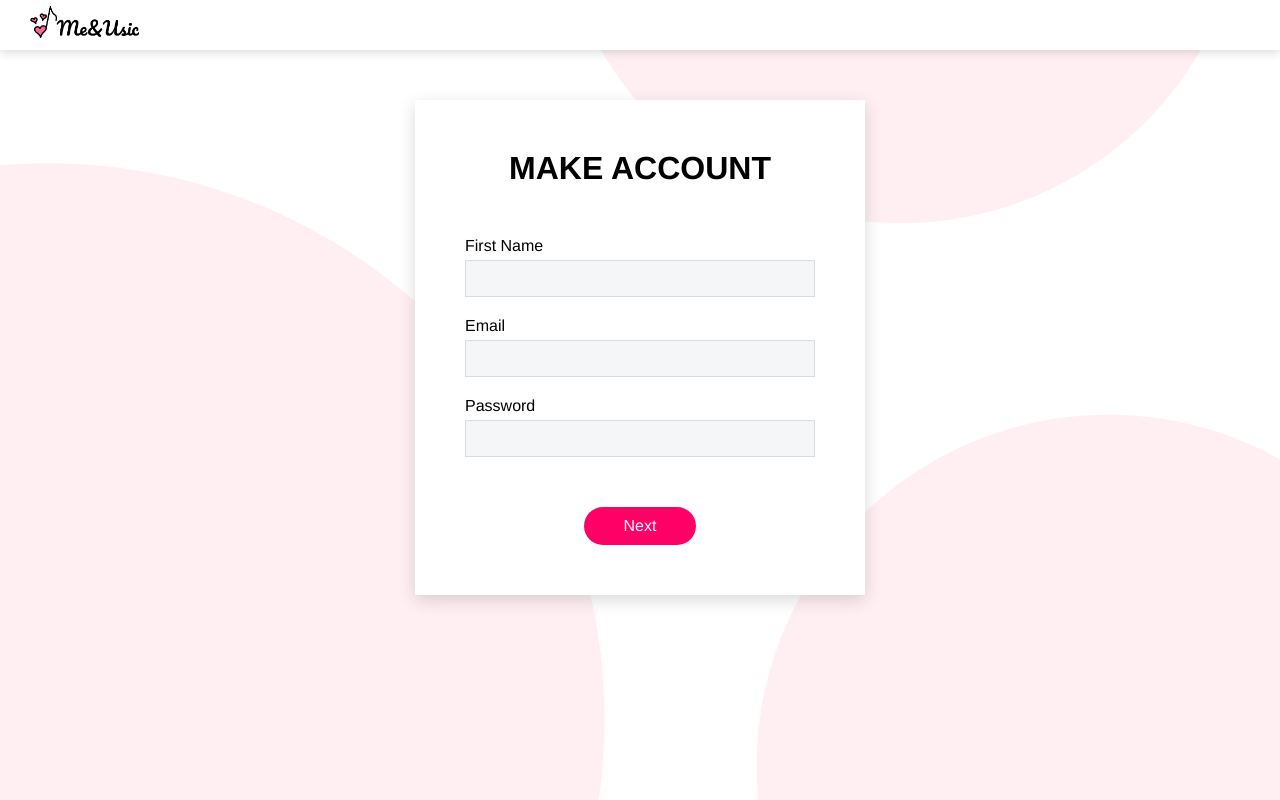
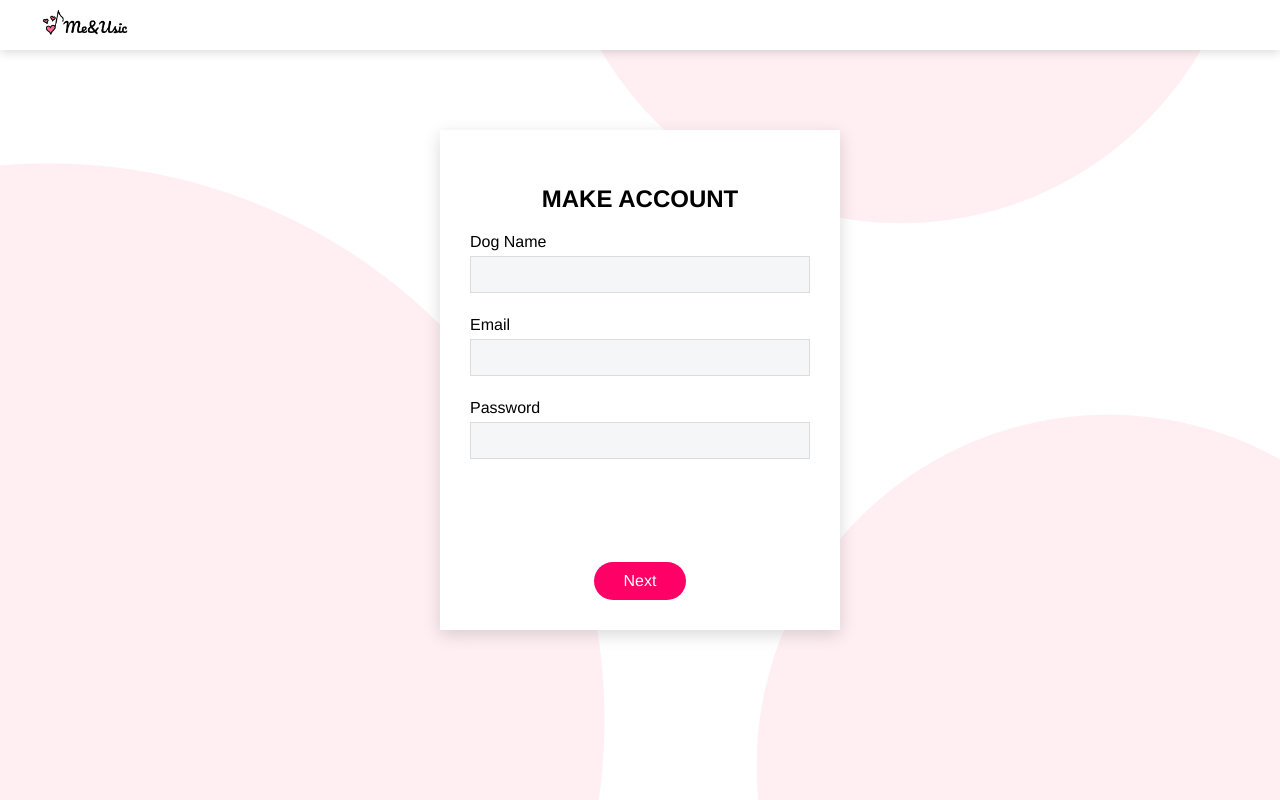
Before and after one commit to roelandvs/project-tech, a web app: file feature-first-version/index.html in a window 1280 px wide. Run offline with its HTML, style and script files only (its server is not run), Linux system fonts and the light colour scheme; some libraries are stand-ins or nearby versions.

Commit message:
last version

```diff
--- a/feature-first-version/css/style.css
+++ b/feature-first-version/css/style.css
@@ -27,23 +27,45 @@ main {
 	padding: 0 20px;
 }
 
-h1 {
-	font-size: 2em;
-	font-weight: 800;
-	margin: 0 auto 50px;
-	text-align: center;
+.register-main {
+  z-index: 6;
+  width: 100%;
+  height: 100%;
+  padding: 0 20px;
 }
 
 form {
   width: 100%;
 }
 
-input, textarea {
+label {
+  margin: 20px 0 0;
+  display: inline-block;
+}
+
+h1 {
+  margin: 20px auto;
+  text-align: center;
+  font-size: 1.5em;
+}
+
+h1 + label{
+  margin-top: 0;
+}
+
+fieldset {
+  border: 0px solid #DCDCDC;
+  margin: 20px 30px 30px;
+  padding: 0 0 20px 0;
+}
+
+input,
+textarea {
   display: block;
   background-color: #F5F6F7;
   border: 1px solid #DCDCDC;
   width: 100%;
-	margin: 5px 0 20px;
+  margin: 5px 0 0;
   padding: 10px 10px;
   font-size: 0.8em;
   color: #5c5c5c;
@@ -52,20 +74,24 @@ input, textarea {
 
 input:focus {
   outline: none;
+  color: black;
 }
 
-input[type="radio"], input[type="checkbox"] {
+input[type="radio"],
+input[type="checkbox"] {
   display: none;
 }
 
-input[type="radio"] + label,  input[type="checkbox"] + label {
-	margin: 5px 20px 5px 0;
+input[type="radio"] + label,
+input[type="checkbox"] + label {
+  margin: 5px 20px 0 0;
   border: 1px solid #b5b5b5;
   color: #b5b5b5;
   padding: 10px 10px;
 }
 
-input[type="radio"]:checked + label, input[type="checkbox"]:checked + label {
+input[type="radio"]:checked + label,
+input[type="checkbox"]:checked + label {
   border: 1px solid #ff2453;
   color: #ff2453;
   transition: 0.5s all;
@@ -74,7 +100,6 @@ input[type="radio"]:checked + label, input[type="checkbox"]:checked + label {
 label + input[type="file"] {
   background-color: #FFF;
   width: 100%;
-	margin: 5px 0 20px;
   padding: 10px 10px;
   font-size: 0.8em;
   color: #5c5c5c;
@@ -87,30 +112,36 @@ header img {
 
 .register-container {
   background: white;
-	margin: 50px auto 50px;
-	max-width: 450px;
-	padding: 50px;
+  margin: 10vh auto 50px;
+  min-height: 500px;
   box-shadow: 0 0.3rem 1rem rgba(0,0,0,.15);
+  width: 100%;
+  max-width: 400px;
+  padding-bottom: 80px;
+  position: relative;
 }
 
-.register-container img {
-	width: 25px;
-	height: 35px;
-	margin-right: -25px;
-	position: relative;
+.succes-page {
+  padding: 30px;
 }
 
 .gender-container {
   display: flex;
   flex-wrap: wrap;
   list-style-type: none;
-	margin: 5px 0 20px;
-	padding: 15px 0;
+  padding: 0;
 }
 
-.btn-next-container {
+.btn-next-container,
+.btn-submit-container {
   width: 100%;
   text-align: center;
+  display: flex;
+  justify-content: space-around;
+  margin-top: auto;
+  position: absolute;
+  bottom: 30px;
+  left: 0px;
 }
 
 .btn-next {
@@ -119,22 +150,32 @@ header img {
   font-size: 1em;
   font-family: montserrat, helvetica;
   text-decoration: none;
-	padding: 10px 40px;
+  padding: 10px 30px;
   border: 0;
   border-radius: 100px;
   display: inline-block;
-	margin-top: 30px;
 }
 
 .btn-next:hover {
-	background-color: #ff0066;
-	transition: 0.5s all;
+  background-color: #ab004b;
   color: #FFF;
+  transition: 0.6s all;
 }
 
-.button-container {
-	display: flex;
-	align-content: space-around;
+.btn-next:focus {
+  outline: none;
+}
+
+.btn-previous {
+  background-color: #FFF;
+  color: #b5b5b5;
+  font-size: 1em;
+  font-family: montserrat, helvetica;
+  text-decoration: none;
+  padding: 8px 28px;
+  border: 1px solid #b5b5b5;
+  border-radius: 100px;
+  display: inline-block;
 }
 
 .profile-info {
@@ -149,6 +190,7 @@ header img {
   border: 1px solid transparent;
   border-radius: 100px;
   margin-top: 30px;
+  background-color: #FFF;
 }
 
 .delete-button:hover {
@@ -156,52 +198,34 @@ header img {
   transition: 1s all;
 }
 
-.progress-bar {
-	height: 10px;
-	background-color: #FF0066;
-	margin-left: -20px;
-}
-
-.progress-bar-1 {
-	width: 20vw;
-}
-
-.progress-bar-2 {
-	width: 40vw;
-}
-
-.progress-bar-3 {
-	width: 60vw;
-}
-
-.progress-bar-4 {
-	width: 80vw;
-}
-
-.progress-bar-5 {
-	width: 100vw;
-}
-
-
 #profile-picture {
   width: 80%;
   margin: 0 10% 20px;
 }
 
-/*For the link page*/
-ul {
-	list-style-type: none;
+
+/*classes for JS to add*/
+.dontDisplay {
+  display: none;
 }
 
-li {
-	margin-bottom: 10px;
+.invalid {
+  background-color: #FFF4F7;
+  border: 1px solid #FF0066;
 }
 
-a {
-	color: black;
+.errorMessage {
+  color: #FF0066;
+  font-size: 0.9em;
+  margin-top: 3px;
+  margin-bottom: 0;
 }
 
-a:hover {
-	color: #FF0066;
-	transition: all 0.5s;
+#progress-bar {
+  height: 15px;
+  width: 0;
+  background-color: #FF0066;
+  transition: 0.8s all;
+  flex-basis: 100%;
+  max-width: 100%;
 }
--- a/feature-first-version/index.html
+++ b/feature-first-version/index.html
@@ -10,28 +10,98 @@
 
 <body>
     <header>
-        <img src="img/logo.png" alt="logo">
+        <img src="img/icon.png" alt="logo">
     </header>
 
-    <main>
+    <section class=register-main>
         <div class="register-container">
-            <form method="get" action="preference.html" enctype="multipart/form-data">
+            <div id="progress-bar"></div>
+            <form method="get" action="succes-page.html">
+                <fieldset>
                     <h1>MAKE ACCOUNT</h1>
-                <label for="name">First Name</label>
-                <input type="text" name="firstName" id="name" maxlength="25" required>
+                    <label for="name">Dog Name</label>
+                    <input type="text" name="firstName" id="name" minlength="2" maxlength="25" required>
+                    <p class="errorMessage" id="error-name"></p>
 
                     <label for="email">Email</label>
                     <input type="email" name="email" id="email" required>
+                    <p class="errorMessage" id="error-email"></p>
+
 
                     <label for="password">Password</label>
                     <input type="password" name="password" id="password">
+                    <p class="errorMessage" id="error-password"></p>
 
-                <div class="btn-next-container">
-                    <button type="submit" class="btn-next">Next</a>
+                    <div class="btn-next-container dontDisplay">
+                        <div class="btn-next">Next</div>
                     </div>
+                </fieldset>
+
+                <fieldset>
+                    <h1>LET'S BEGIN</h1>
+                    <label for="age">Age</label>
+                    <input type="text" name="age" id="age">
+                    <p class="errorMessage" id="error-age"></p>
+
+                    <label for="breed">Breed</label>
+                    <input type="text" name="breed" id="breed">
+                    <p class="errorMessage" id="error-breed"></p>
+
+                    <label for="gender">Dog' Gender</label>
+                    <ul class="gender-container">
+                        <li>
+                            <input type="radio" id="male" name="gender" value="male" required>
+                            <label for="male">Male</label>
+                        </li>
+
+                        <li>
+                            <input type="radio" id="female" name="gender" value="female" required>
+                            <label for="female">Female</label>
+                        </li>
+                    </ul>
+                    <p class="errorMessage" id="error-gender"></p>
+
+                    <div class="btn-next-container dontDisplay">
+                        <div class="btn-previous">Back</div>
+                        <div class="btn-next">Next</div>
+                    </div>
+                </fieldset>
+
+                <fieldset>
+                    <h1>YOUR DOGGIE</h1>
+
+                    <label for="toy">Favorite Toy</label>
+                    <input type="text" name="toy" id="toy">
+                    <p class="errorMessage" id="error-toy"></p>
+
+                    <label for="breed">Personality Trait</label>
+                    <input type="text" name="personality" id="personality">
+                    <p class="errorMessage" id="error-personality"></p>
+
+                    <label for="image">Add Images</label>
+                    <input type="file" name="image" accept="image/*" id="img" required>
+                    <p class="errorMessage" id="error-image"></p>
+
+                    <div class="btn-next-container dontDisplay">
+                        <div class="btn-previous">Back</div>
+                        <div class="btn-next">Next</div>
+                    </div>
+                </fieldset>
+
+                <fieldset>
+                    <h1>DESCRIBE YOUR DOG</h1>
+                    <label for="description">Describe your doggie</label>
+                    <textarea name="description" rows="6" cols="50" required></textarea>
+
+                    <div class="btn-submit-container">
+                        <div class="btn-previous">Back</div>
+                        <button type="submit" class="btn-next">Submit</button>
+                    </div>
+                </fieldset>
             </form>
         </div>
-    </main>
+    </section>
+    <script type="text/javascript" src="../static/js/javascript.js"></script>
 </body>
 
 </html>
--- a/feature-first-version/succes-page.html
+++ b/feature-first-version/succes-page.html
@@ -14,14 +14,14 @@
     </header>
 
     <main>
-        <div class="progress-bar progress-bar-5"></div>
-        <div class="register-container">
-            <a href="more-info.html"><img src="img/arrow.png"></a>
+        <div class="register-container succes-page">
             <form action="index.html" method="get">
                 <h1>ACCOUT MADE!</h1>
+                <img src="succes-icon" alt="succes-icon">
                 <p>Your account has been made succesfully. You can start looking for your matches!</p>
 
                 <div class="btn-next-container">
+                    <a href="index.html"><div class="btn-previous">Back</div></a>
                     <button type="submit" class="btn-next">Start!</a>
                 </div>
             </form>
```
Also changed, not shown: feature-first-version/description.html (deleted, +0 -33 lines), feature-first-version/more-info.html (deleted, +0 -33 lines), feature-first-version/music-genres.html (deleted, +0 -54 lines), feature-first-version/preference.html (deleted, +0 -59 lines), feature-first-version/img/icon.png (added), feature-first-version/img/logo.png (deleted). Lines whose indentation alone changed are shown as unchanged.
